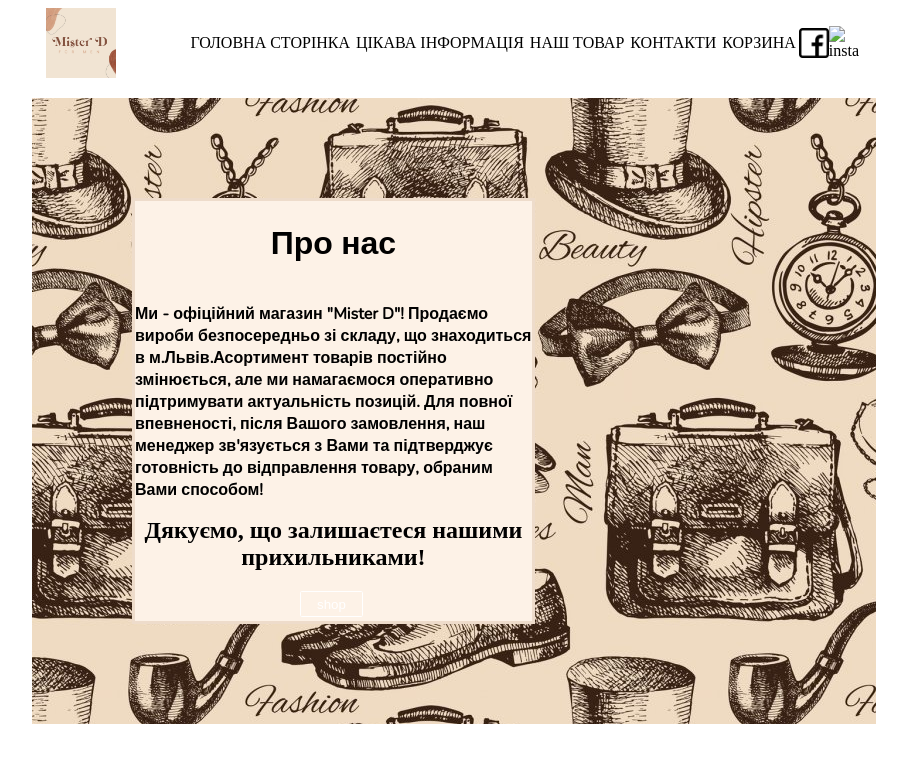
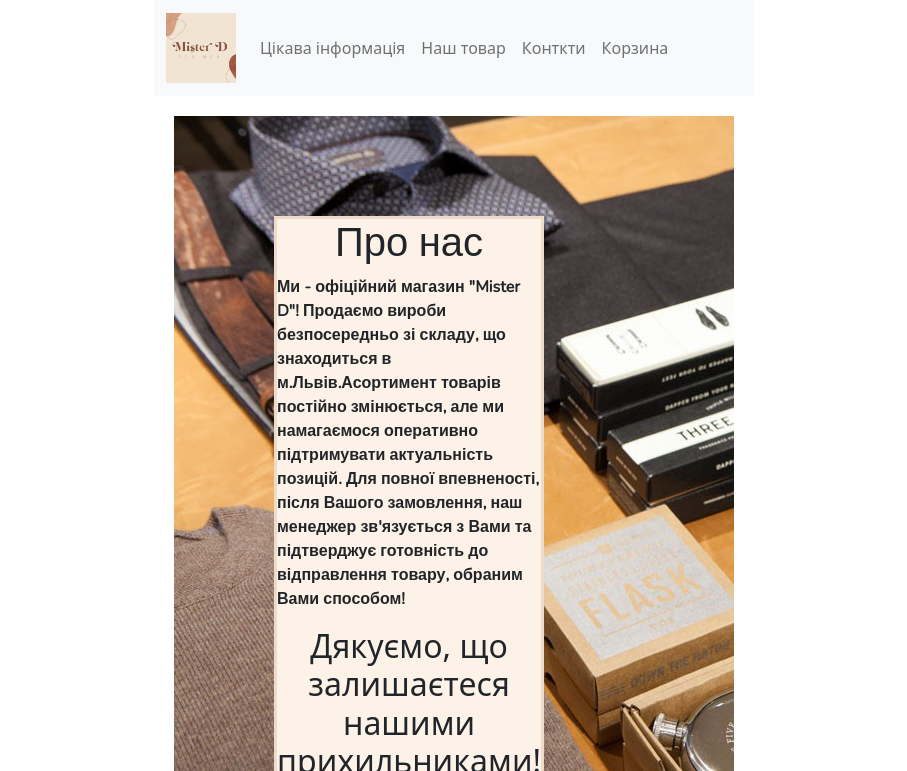
Before and after one commit to Natasiaska/newproject, a plain HTML site: page index.html in a window 1280 px wide. Shown: the top 771 px of the page, without its empty margins (186-1093 px from the left). Drawn offline with nearby package versions, Linux system fonts and the light colour scheme; a web font is replaced by a local one.

Commit message:
Sample code

```diff
--- a/css/index.css
+++ b/css/index.css
@@ -4,22 +4,16 @@
 :root {
   --success-color: #2ecc71;
   --error-color: #e74c3c;
-   max-width: 900px;
-    margin: auto;
+
 }
-
+body {
+max-width: 600px;
+margin: auto;
+}
 
 header .logo{
     width: 70px;
 }
-header .icon-menu {
-    width: 30px;
-    margin: auto;
-}
-.burger-icon {
-    font-size: 3rem;
-}
-
 header h1 {
     font-family: 'Nunito', sans-serif;
 }
@@ -28,28 +22,7 @@ p {
     font-style: unset;
     font-weight: bold;
 }
-@media (min-width: 510px) {
-header nav {
-    display: flex;
-    flex-direction: row;
-    align-items: center;
-    justify-content: space-around;
-    flex: 1;
-}
-header .menu a {
-    text-decoration: none;
-    text-transform: uppercase;
-    color: black;
-    padding: 3px;
-}
-header .menu a:hover {
-    font-weight: bold;
-}
-header .menu {
-    padding: 3px;
-    display: flex;
-    align-items: center;
-}
+
 /* Controls */
 
 .button {
@@ -79,7 +52,7 @@ header .menu {
     color: white;
 }
 header .banner {
-    background-image: url(../img/man.jpg);
+    background-image: url(../img/man.jfif);
     display: grid;
     grid-template-columns: 2.5fr 1fr;
     margin: 20px;
@@ -94,22 +67,21 @@ header .stend {
     justify-content: center;
     flex-direction: column;
 }
-header .svg {
+ .svg {
     width: 100px;
 }
 @media (min-width: 310px) {
-header .about-us {
+ .about-us {
     margin: 50px;
     display: grid;
     grid-row-gap: 10px;
     grid-template-columns: 1fr 1fr;
 }
 }
-@media (min-width: 900px) {
-    header .about-us {
+@media (min-width: 800px) {
+     .about-us {
         grid-template-columns: 1fr 1fr 1fr 1fr;
     }
-}
 main .small-image {
     width: 200px;
     height: 200px;
@@ -131,14 +103,10 @@ main .large-photo {
     width: 400px;
     height: 420px;
 }
-main .large-photos {
-width: 300px;
-height: 420px;
-}
+
 main .block-information {
     margin: 30px;
     display: grid;
-
     grid-template-columns: 1fr 1fr;
     grid-column-gap: 30px;
 }
--- a/index.html
+++ b/index.html
@@ -4,25 +4,29 @@
         <meta charset="UTF-8">
         <meta name="viewport" content="width=device-width, initial-scale=1.0">
         <title>Shopman</title>
+        <link href="https://cdn.jsdelivr.net/npm/bootstrap@5.0.0-beta1/dist/css/bootstrap.min.css" rel="stylesheet" integrity="sha384-giJF6kkoqNQ00vy+HMDP7azOuL0xtbfIcaT9wjKHr8RbDVddVHyTfAAsrekwKmP1" crossorigin="anonymous">
         <link rel="stylesheet" href="css/index.css" class="index.css">
     </head>
     <body>
+        <div class="menu">
         <header id="Home">
-            <nav id="navbar">
-                <img class="logo" src="img/logo.png" alt="logo">
-
-                <div class="menu">
-                    <a href="#Home">Головна сторінка</a>
-                    <a href="#information">Цікава інформація</a>
-                    <a href="#shop">Наш товар</a>
-                    <a href="#contacts">Контакти</a>
-                    <a href="cart.html">Корзина</a>
-                    <img class="icon-menu" src="img/facebook.png" alt="" facebook>
-                    <img class="icon-menu" src="img/instagram.png" alt="instagram">
-                </div>
-            </nav>
-      </button>
-            <div class="banner">
+        <nav class="navbar navbar-expand-lg navbar-light bg-light">
+            <div class="container-fluid">
+            <a class="navbar-brand" href="#Home"><img class="logo" src="img/logo.png" alt="logo"></a>
+            <button class="navbar-toggler" type="button" data-bs-toggle="collapse" data-bs-target="#navbarNavAltMarkup" aria-controls="navbarNavAltMarkup" aria-expanded="false" aria-label="Toggle navigation">
+            <span class="navbar-toggler-icon"></span>
+            </button>
+            <div class="collapse navbar-collapse" id="navbarNavAltMarkup">
+            <div class="navbar-nav">
+            <a class="nav-link" href="#information">Цікава інформація</a>
+            <a class="nav-link" href="#shop">Наш товар</a>
+            <a class="nav-link" href="#contact">Конткти</a>
+            <a class="nav-link" href="#cart.html">Корзина</a>
+      </div>
+    </div>
+</div>
+</nav>
+    <div class="banner">
                 <div class="stend">
                     <h1>Про нас</h1>
                     <p>Ми - офіційний магазин "Mister D"! Продаємо вироби безпосередньо зі складу, що знаходиться в м.Львів.Асортимент товарів постійно змінюється, але ми намагаємося оперативно підтримувати актуальність позицій. Для повної впевненості, після Вашого замовлення, наш менеджер зв'язується з Вами та  підтверджує готовність до відправлення товару, обраним Вами способом!</p>
@@ -90,14 +94,14 @@
     <h3 id="information">Цікава інформація</h3>
     <div class="block-information">
         <div class="block-first">
-            <img class="large-photo" src="img/skin.png" alt="skin">
+            <img class="large-photo" src="img/skin.jfif" alt="skin">
             <h6>Як правильно доглядати за виробами зі шкіри</h6>
             <p>Уникайте плям від води.Шкіра за своєю структурою пориста, а це значить, що вона буде поглинати рідини і залишати негарні сліди. Треба якомога швидше прибирати ці розводи, адже чим вони старше, тим важче їх прибрати. Звичайно, в хімчистці їх видалять на раз-два, плюс до всього можна знайти з півсотні способів видалити ці розводи за допомогою нашатирю, рідкого мила і простий щітки з порошком. Але навіщо створювати собі проблеми, досить дотримуватися просте правило: носіть з собою ганчірку або хустку і при будь-якій зручній можливості витирайте свої куртку, сумку і рукавички насухо. </p>
             <p>Користуйтеся водостійкими спреями.Водостійкі спреї дуже корисна штука, яку багато хто недооцінює. Насправді ви набагато більше втратите, якщо проігноруєте це чудо хімічної думки. Адже ось яка справа: коли шкіра намокає, вода вивільняє масла, які пов’язують між собою волокна шкіри. В результаті цього нехитрого хімічного процесу шкіра стає менш еластичною, тріскається і всіляко псується. Знайти спрей – не проблема. Їх так багато, що вистачить зруйнувати озоновий шар декількох планет.</p>
             <p>Підтримуйте форму.Згодом шкіряні вироби втрачають форму. Причин багато, але найпоширеніша – це спека. Тепло наших тіл і сонця буквально висушує шкіру, в результаті чого вона втрачає вологу і нормальний вигляд. Іноді її корчить так, що стає незручно носити (якщо мова йде про туфлях). Таку навіть в голодний рік є не захочеться. Щоб підтримувати форму взуття, використовуй кедрові колодки. Мало того, що вони не дають їй деформуватися, так ще й поглинають неприємний запах. Не потрібно рубати кедр, простіше купити. Продаються в багатьох пристойних взуттєвих магазинах, не кажучи вже про інтернет. З сумками все ще простіше – досить не давати їм пустувати. Згадайте ринкових продавців, які набивають її папером. Набивають якраз для цих цілей – щоб форму тримала. Якщо немає паперу, засуньте кульки, пакети – все що завгодно, лише б було м’яке. </p>
         </div>
         <div class="block-two">
-            <img class="large-photos" src="img/bims.jpg" alt="bims">
+            <img class="large-photo" src="img/bims.jpg" alt="bims">
             <h6>Як правильно обрати ремінь</h6>
             <p>Цей аксесуар доречний і в діловому образі (особливо), і у вільному повсякденному. Наявність ременя в чоловічому гардеробі вказує на те, що його власникові не байдужий власний зовнішній вигляд, він прагне до вираження індивідуальності.</p>
             <p>Ознаки якісного ременя</p>
@@ -161,5 +165,6 @@
       </form>
     </div>
 </footer>
+<script src="https://cdn.jsdelivr.net/npm/bootstrap@5.0.0-beta1/dist/js/bootstrap.bundle.min.js" integrity="sha384-ygbV9kiqUc6oa4msXn9868pTtWMgiQaeYH7/t7LECLbyPA2x65Kgf80OJFdroafW" crossorigin="anonymous"></script>
  <script src="js/index.js"></script>
 </body></html>
```
Also changed, not shown: img/bims.jpg, img/man.jfif (added), img/man.jpg (deleted), img/skin.jfif (added), img/skin.png (deleted).
